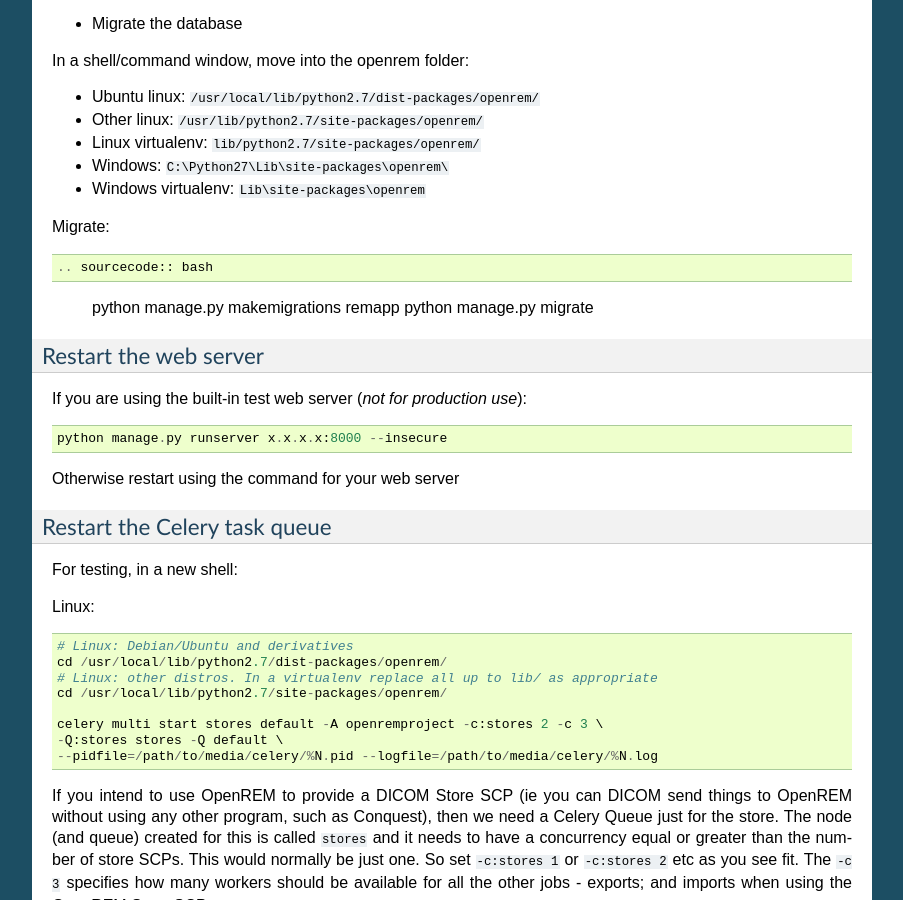
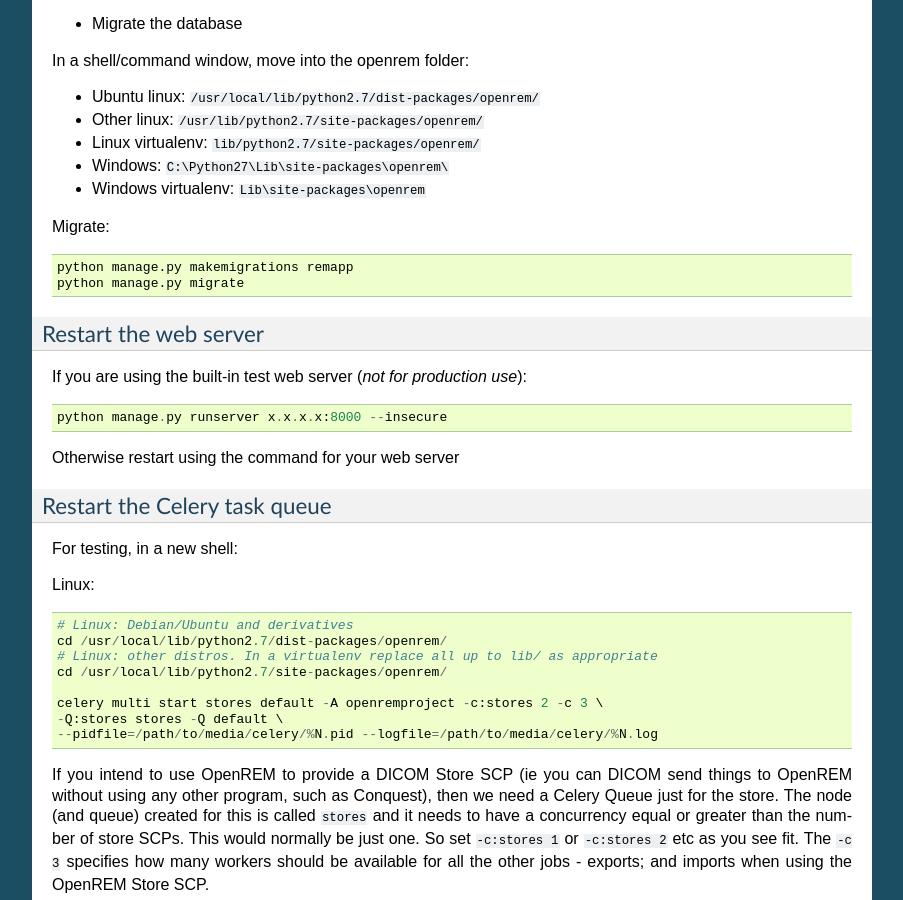
Before and after one commit to ckswilliams/modOpenREM, a Sphinx documentation site: the page built from docs/release-0.7.0.rst, in a window 1280 px wide and 900 px high, scrolled down 1867 px. Shown: the whole window, without its empty margins (198-1101 px from the left). Built offline with Sphinx 7.4.7, drawn with Linux system fonts in a browser that asks for light colours; some of the changed lines change nothing that is shown.

Commit message:
Extra colon removed

```diff
--- a/docs/release-0.7.0.rst
+++ b/docs/release-0.7.0.rst
@@ -110,7 +110,7 @@
 * Windows: ``C:\Python27\Lib\site-packages\openrem\``
 * Windows virtualenv: ``Lib\site-packages\openrem``
 
-Migrate::
+Migrate:
 
 .. sourcecode:: bash
 
```
